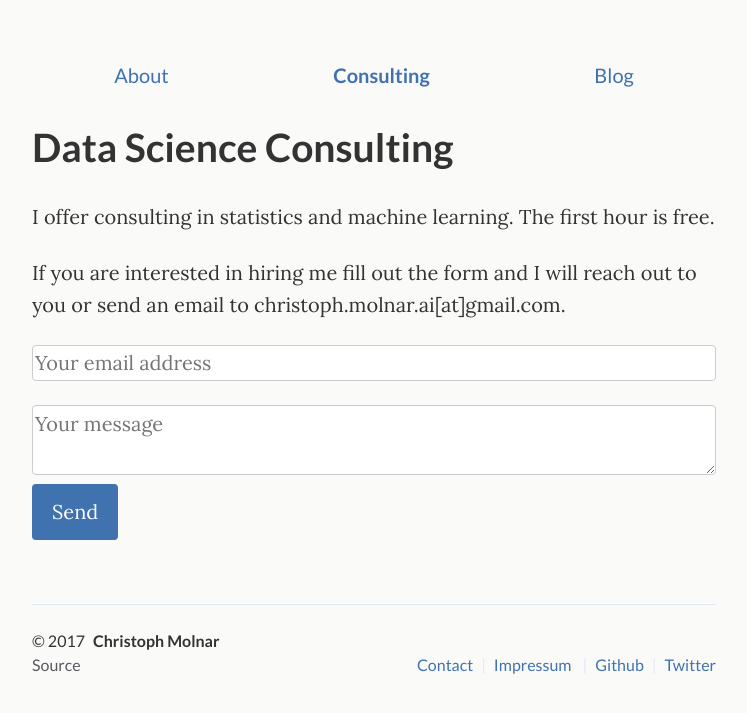
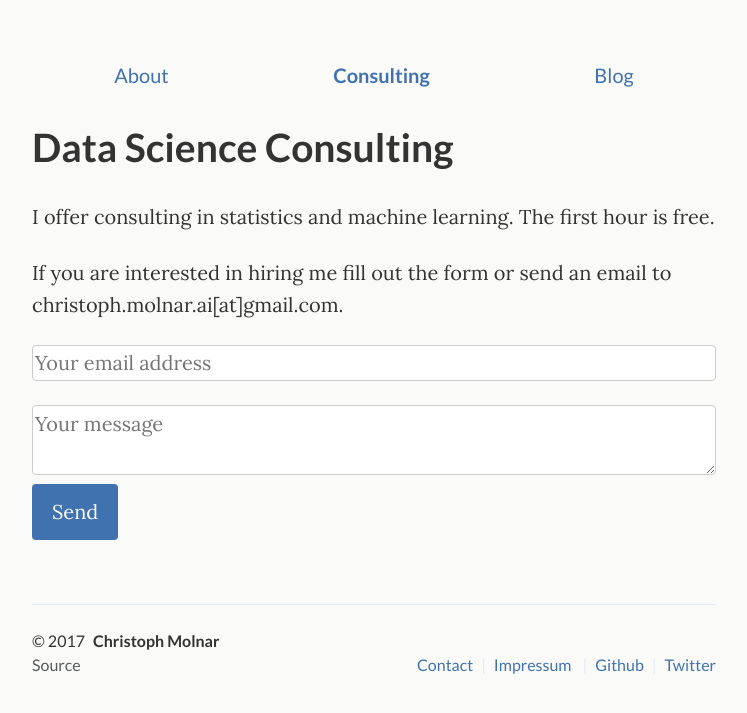
Before and after one commit to christophM/christophm.github.io, a Jekyll site: the page built from _pages/consulting.md, in a window 1280 px wide. Shown: the top 713 px of the page, without its empty margins (266-1013 px from the left). Built offline with Jekyll 4.4.1, drawn with Linux system fonts in a browser that asks for light colours.

Commit message:
makes sentence clearer

```diff
--- a/_pages/consulting.md
+++ b/_pages/consulting.md
@@ -8,5 +8,5 @@
 
 I offer consulting in statistics and machine learning. The first hour is free.
 
-If you are interested in hiring me fill out the form and I will reach out to you or send an email to christoph.molnar.ai[at]gmail.com.
+If you are interested in hiring me fill out the form or send an email to christoph.molnar.ai[at]gmail.com.
 {% include form.html %}
```
